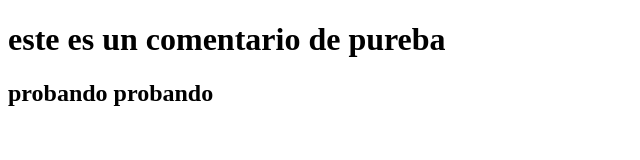
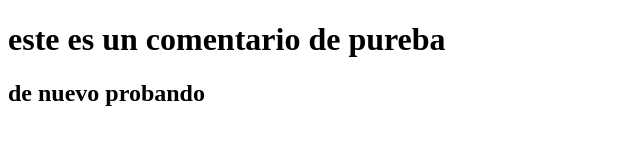
Before and after one commit to andresmarelo83/purebacursogit, a plain HTML site: page index.html in a window 1280 px wide. Shown: the full height of the page, 0-640 px from the left. Drawn offline with Linux system fonts and the light colour scheme.

Commit message:
comentario hecho con nano

```diff
--- a/index.html
+++ b/index.html
@@ -8,6 +8,6 @@
 </head>
 <body>
     <h1>este es un comentario de pureba</h1>
-    <h2>probando probando</h2>
+    <h2>de nuevo probando</h2>
 </body>
 </html>
```
